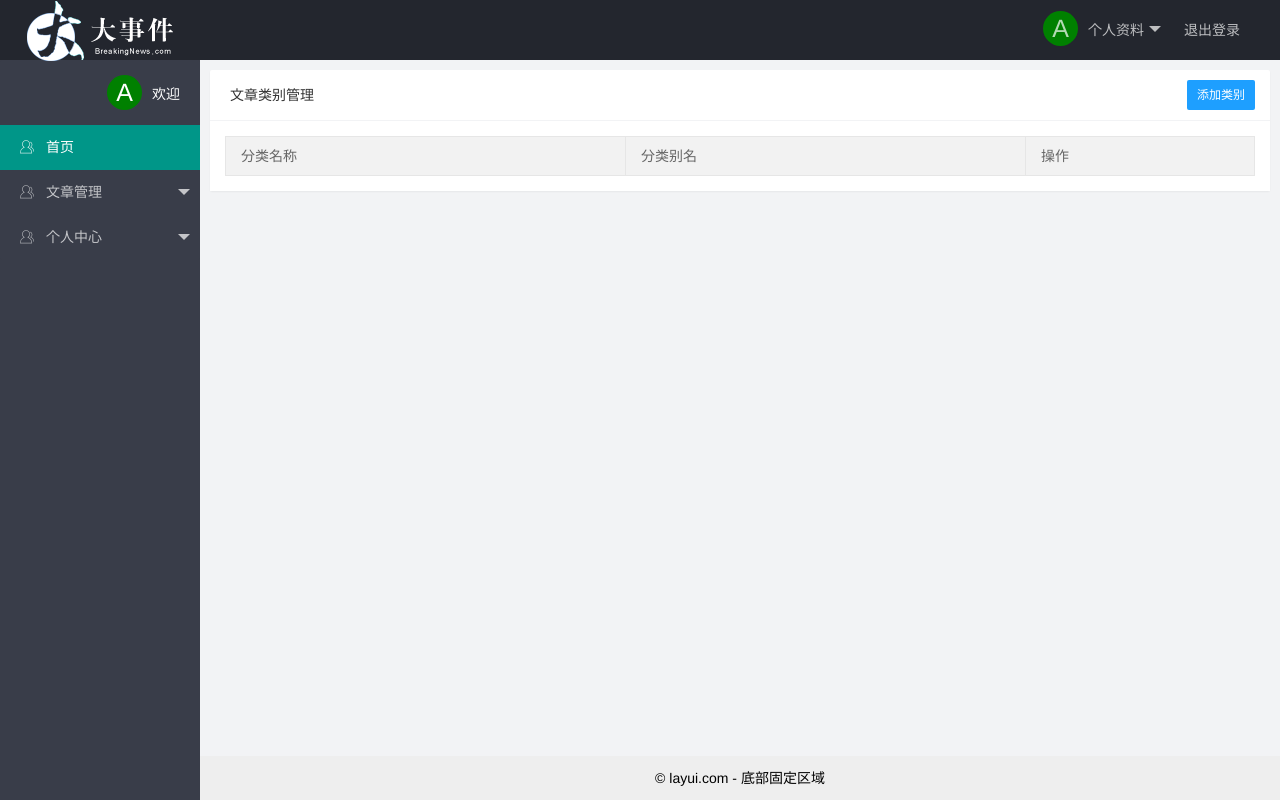
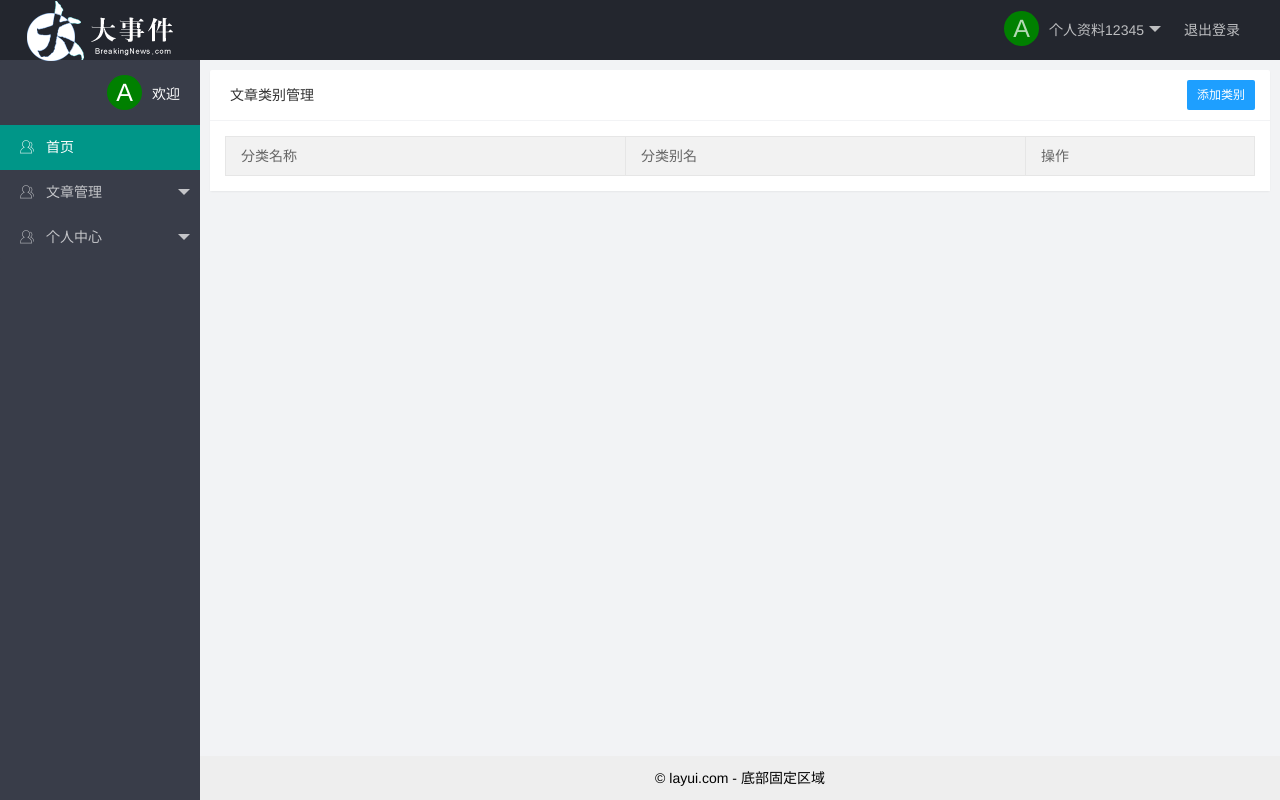
Before and after one commit to kevinxzm/big-event-front-end, a plain HTML site: page index.html in a window 1280 px wide. Drawn offline with Linux system fonts and the light colour scheme; no server answers.

Commit message:
Update index.html

```diff
--- a/index.html
+++ b/index.html
@@ -20,7 +20,7 @@
           <!--   -->
           <a href="javascript:;" style="position: relative;">
             <span class="user_cap per_cap">A</span>
-            个人资料
+            个人资料12345
           </a>
           <dl class="layui-nav-child bar_user">
             <dd><a href="./user/user_infor.html" target="user_index">基本资料</a></dd>
```
